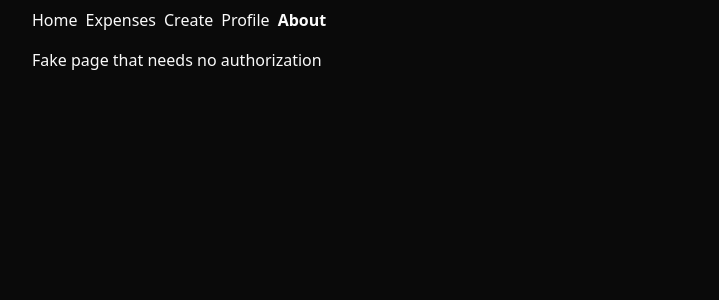
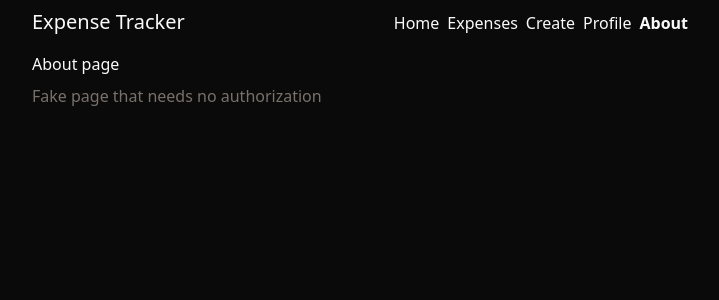
Before and after one commit to iagoferreira/expense-tracker, a React (Vite) app in the folder frontend/: page /about in a window 1280 px wide. Shown: the top 300 px of the page, without its empty margins (280-999 px from the left). Built offline with nearby package versions, Linux system fonts and the light colour scheme; what hono would draw is missing.

Commit message:
ui cleanup

```diff
--- a/frontend/src/routes/__root.tsx
+++ b/frontend/src/routes/__root.tsx
@@ -16,7 +16,9 @@ export const Route = createRootRouteWithContext<MyRouterContext>()({
 
 function Navbar() {
   return (
-    <div className="p-2 flex gap-2 max-w-2xl m-auto">
+    <div className="p-2 flex justify-between max-w-2xl m-auto items-baseline">
+      <h1 className="text-xl">Expense Tracker</h1>
+      <div className="flex gap-2">
         <Link to="/" className="[&.active]:font-bold">
           Home
         </Link>
@@ -33,6 +35,7 @@ function Navbar() {
           About
         </Link>
       </div>
+    </div>
   )
 }
 
--- a/frontend/src/routes/_authenticated.tsx
+++ b/frontend/src/routes/_authenticated.tsx
@@ -1,5 +1,6 @@
 import { createFileRoute, Outlet } from '@tanstack/react-router'
 import { userQueryOptions } from '@/lib/api'
+import { Button } from '@/components/ui/button';
 
 export const Route = createFileRoute('/_authenticated')({
   component: RouteComponent,
@@ -21,7 +22,20 @@ function RouteComponent() {
   const { user } = Route.useRouteContext();
 
   if (!user) {
-    return <a href="/api/auth/login">Login</a>
+
+    return (
+      <div>
+        <div className="mb-2">You have to login or register</div>
+        <div className="flex gap-3">
+          <Button asChild variant="outline">
+            <a href="/api/auth/login">Login</a>
+          </Button>
+          <Button asChild variant="outline">
+            <a href="/api/auth/register">Register</a>
+          </Button>
+        </div>
+      </div>
+    )
   }
 
   return <Outlet />
--- a/frontend/src/routes/_authenticated/profile.tsx
+++ b/frontend/src/routes/_authenticated/profile.tsx
@@ -1,6 +1,7 @@
 import { createFileRoute } from '@tanstack/react-router'
 import { userQueryOptions } from '@/lib/api'
 import { useQuery } from '@tanstack/react-query'
+import { Button } from '@/components/ui/button'
 
 export const Route = createFileRoute('/_authenticated/profile')({
   component: Profile,
@@ -14,8 +15,10 @@ function Profile() {
   return <div>
     {isPending ? 'Loading...' :
       <div>
-        <div>{`Hello, ${data.user.given_name}`}</div>
-        <a href="/api/auth/logout">Logout</a>
+        <div className="mb-2">{`Hello, ${data.user.given_name}`}</div>
+        <Button asChild variant="outline">
+          <a href="/api/auth/logout">Logout</a>
+        </Button>
       </div>
     }
   </div>
--- a/frontend/src/routes/about.tsx
+++ b/frontend/src/routes/about.tsx
@@ -6,8 +6,9 @@ export const Route = createFileRoute('/about')({
 
 function About() {
   return (
-    <div>
-      <div>Fake page that needs no authorization</div>
+    <div className="flex flex-col gap-2">
+      <div>About page</div>
+      <div className="text-stone-500">Fake page that needs no authorization</div>
     </div>
   )
 }
```
Lines whose indentation alone changed are shown as unchanged.
